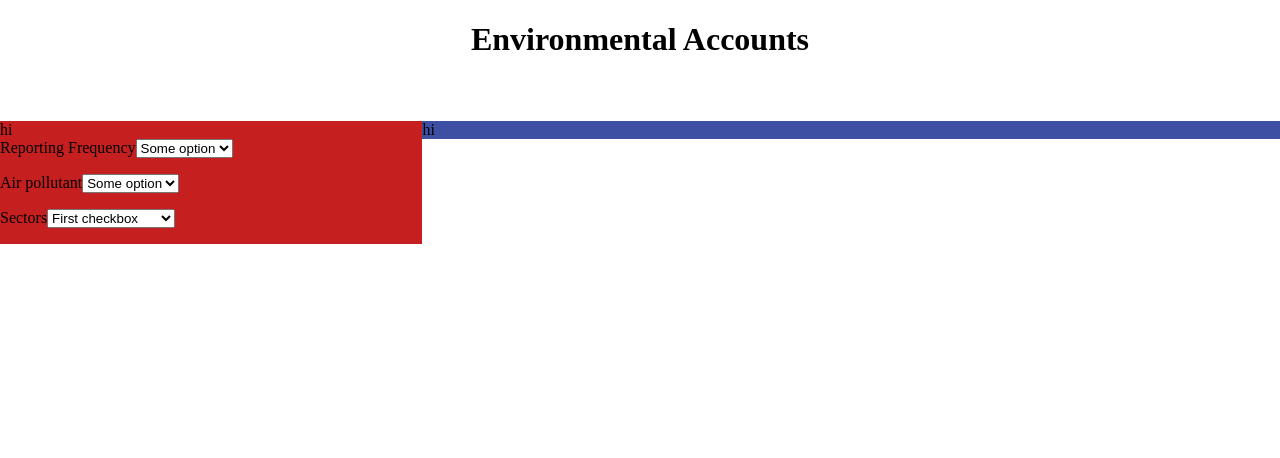
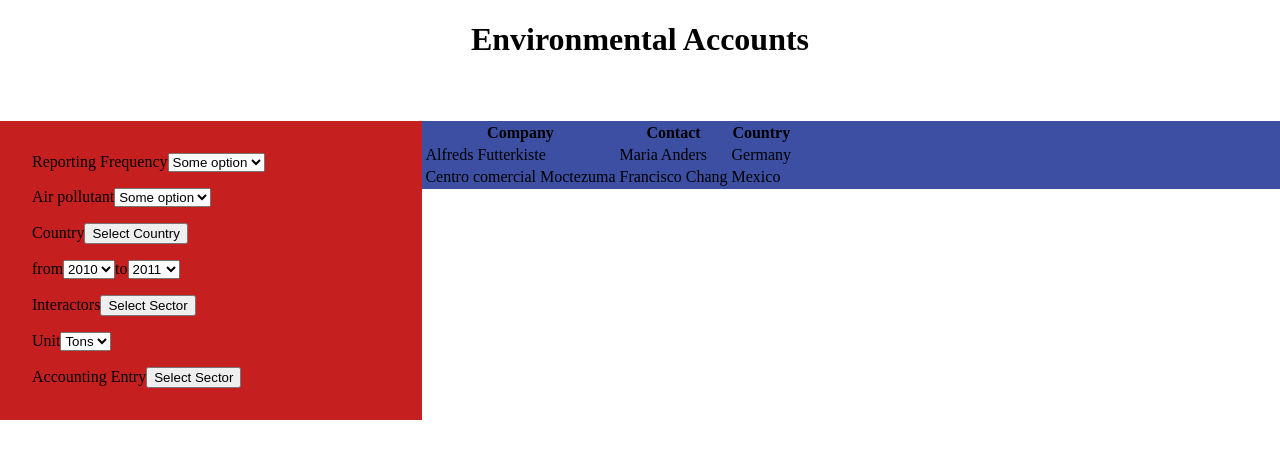
Before and after one commit to JDgoldvox/REST-Greenhouse-Gas-Emissions-App, a React (Vite) app in the folder frontend/GreenhouseGasEmissions/: page / in a window 1280 px wide. Shown: the top 458 px of the page. Built offline with nearby package versions, Linux system fonts and the light colour scheme.

Commit message:
finish filter stock data and start table

```diff
--- a/frontend/GreenhouseGasEmissions/src/App.tsx
+++ b/frontend/GreenhouseGasEmissions/src/App.tsx
@@ -2,6 +2,7 @@ import { useState } from 'react'
 import style from './App.module.css'
 import Title from './components/Title.tsx'
 import Filter from './components/filter/Filter.tsx'
+import Table from './components/table/Table.tsx'
 
 function App() {
 
@@ -11,11 +12,10 @@ function App() {
 
           <div className = {style.mainLayout}>
               <div className = {style.filterLayout}>
-                  <p> hi </p>
                   <Filter/>
               </div>
               <div className = {style.tableLayout}>
-                  <p> hi </p>
+                  <Table/>
               </div>
           </div>
       </>
--- a/frontend/GreenhouseGasEmissions/src/General.module.css
+++ b/frontend/GreenhouseGasEmissions/src/General.module.css
@@ -5,3 +5,13 @@
     align-content: center;
     justify-content: center;
 }
+
+.block
+{
+    display: block;
+}
+
+.flex
+{
+    display: flex;
+}
--- a/frontend/GreenhouseGasEmissions/src/components/filter/Filter.module.css
+++ b/frontend/GreenhouseGasEmissions/src/components/filter/Filter.module.css
@@ -1,6 +1,32 @@
 
-.label
+.DropdownWrapper {
+    display: inline-block;
+    position: relative;
+}
+
+.DropdownMenu {
+    Display: flex;
+    flex-direction: column;
+    gap: 2px;
+    position: absolute;
+    background: white;
+    border: 1px solid black;
+    padding: 10px;
+    max-height: 200px;
+    overflow-y: auto;
+    z-index: 1000;
+}
+
+.menu label {
+    display: block;
+}
+
+.filterList
 {
-    display: block;
-    margin-bottom: 1rem;
+    display: flex;
+    flex-direction: column;
+    list-style-type: none;
+    margin: 0;
+    gap: 1rem;
+    padding: 2rem;
 }
--- a/frontend/GreenhouseGasEmissions/src/components/filter/Filter.tsx
+++ b/frontend/GreenhouseGasEmissions/src/components/filter/Filter.tsx
@@ -1,33 +1,126 @@
 import style from "./Filter.module.css"
+import generalStyle from "../../General.module.css"
+import {useState} from "react"
 
 export default function Filter()
 {
+    const [isCountryOpen, setIsCountryOpen] = useState(false)
+    const [isInteractorOpen, setIsInteractorOpen] = useState(false)
+    const [isAccountingEntryOpen, setIsAccountingEntryOpen] = useState(false)
+
+    const countries: string[] = ["Australia" , "Antartica"]
+    const interactors: string[] = ["logging" , "fishing"]
+    const accountingEntries: string[] = ["entry A" , "entry b"]
+
     return(
         <div>
-            <label className = {style.label}> Reporting Frequency
+            <ul className = {style.filterList}>
+                <li>
+                    <label> Reporting Frequency
                         <select onChange={(e) => console.log(e.target.value)}>
                             <option value="someOption">Some option</option>
                             <option value="otherOption">Other option</option>
                             <option value="someOption">Some option</option>
                         </select>
                     </label>
-
-            <label className = {style.label}> Air pollutant
+                </li>
+                <li>
+                    <label> Air pollutant
                         <select onChange={(e) => console.log(e.target.value)}>
                             <option value="someOption">Some option</option>
                             <option value="otherOption">Other option</option>
                         </select>
                     </label>
+                </li>
+                <li>
+                    <label> Country
+                        <div className={style.DropdownWrapper}>
+                            <button onClick={() => setIsCountryOpen(!isCountryOpen)}>
+                                Select Country
+                            </button>
 
-            <label className = {style.label}> Sectors
-                <select>
-                    <option><input type="checkbox"/>First checkbox</option>
-                    <option><input type="checkbox"/>Second checkbox </option>
-                    <option><input type="checkbox"/>Third checkbox</option>
+                            {isCountryOpen && (
+                                <div className={style.DropdownMenu}>
+                                    {countries.map((country) => (
+                                        <label key={country}>
+                                            <input type="checkbox"/>
+                                            {country}
+                                        </label>
+                                    ))}
+                                </div>
+                            )}
+                        </div>
+                    </label>
+                </li>
+                <li>
+                    <div className = {generalStyle.flex}>
+                        <label> from
+                            <select onChange={(e) => console.log(e.target.value)}>
+                                <option value="2010">2010</option>
+                                <option value="2011">2011</option>
+                                <option value="2012">2012</option>
                             </select>
+                        </label>
+                        <label> to
+                            <select onChange={(e) => console.log(e.target.value)}>
+                                <option value="2010">2011</option>
+                                <option value="2011">2012</option>
+                                <option value="2012">2013</option>
+                            </select>
+                        </label>
+                    </div>
+                </li>
+                <li>
+                    <label> Interactors
+                        <div className={style.DropdownWrapper}>
+                            <button onClick={() => setIsInteractorOpen(!isInteractorOpen)}>
+                                Select Sector
+                            </button>
+
+                            {isInteractorOpen && (
+                                <div className={style.DropdownMenu}>
+                                    {interactors.map((interactor) => (
+                                        <label key={interactor}>
+                                            <input type="checkbox"/>
+                                            {interactor}
+                                        </label>
+                                    ))}
+                                </div>
+                            )}
+                        </div>
+                    </label>
+                </li>
+                <li>
+                    <label> Unit
+                        <select onChange={(e) => console.log(e.target.value)}>
+                            <option value="someOption">Tons</option>
+                            <option value="otherOption">Omg</option>
+                        </select>
+                    </label>
+                </li>
+                <li>
+                    <label> Accounting Entry
+                        <div className={style.DropdownWrapper}>
+                            <button onClick={() => setIsAccountingEntryOpen(!isAccountingEntryOpen)}>
+                                Select Sector
+                            </button>
+
+                            {isAccountingEntryOpen && (
+                                <div className={style.DropdownMenu}>
+                                    {accountingEntries.map((entry) => (
+                                        <label key={entry}>
+                                            <input type="checkbox"/>
+                                            {entry}
+                                        </label>
+                                    ))}
+                                </div>
+                            )}
+                        </div>
                     </label>
 
 
+                </li>
+            </ul>
         </div>
     )
 }
--- /dev/null
+++ b/frontend/GreenhouseGasEmissions/src/components/table/Table.tsx
@@ -0,0 +1,26 @@
+import style from "./Table.module.css"
+
+export default function Table()
+{
+    return (
+        <>
+            <table>
+                <tr>
+                    <th>Company</th>
+                    <th>Contact</th>
+                    <th>Country</th>
+                </tr>
+                <tr>
+                    <td>Alfreds Futterkiste</td>
+                    <td>Maria Anders</td>
+                    <td>Germany</td>
+                </tr>
+                <tr>
+                    <td>Centro comercial Moctezuma</td>
+                    <td>Francisco Chang</td>
+                    <td>Mexico</td>
+                </tr>
+            </table>
+        </>
+    )
+}
```
Also changed, not shown: frontend/GreenhouseGasEmissions/src/components/table/Table.module.css (added). Lines whose indentation alone changed are shown as unchanged.
